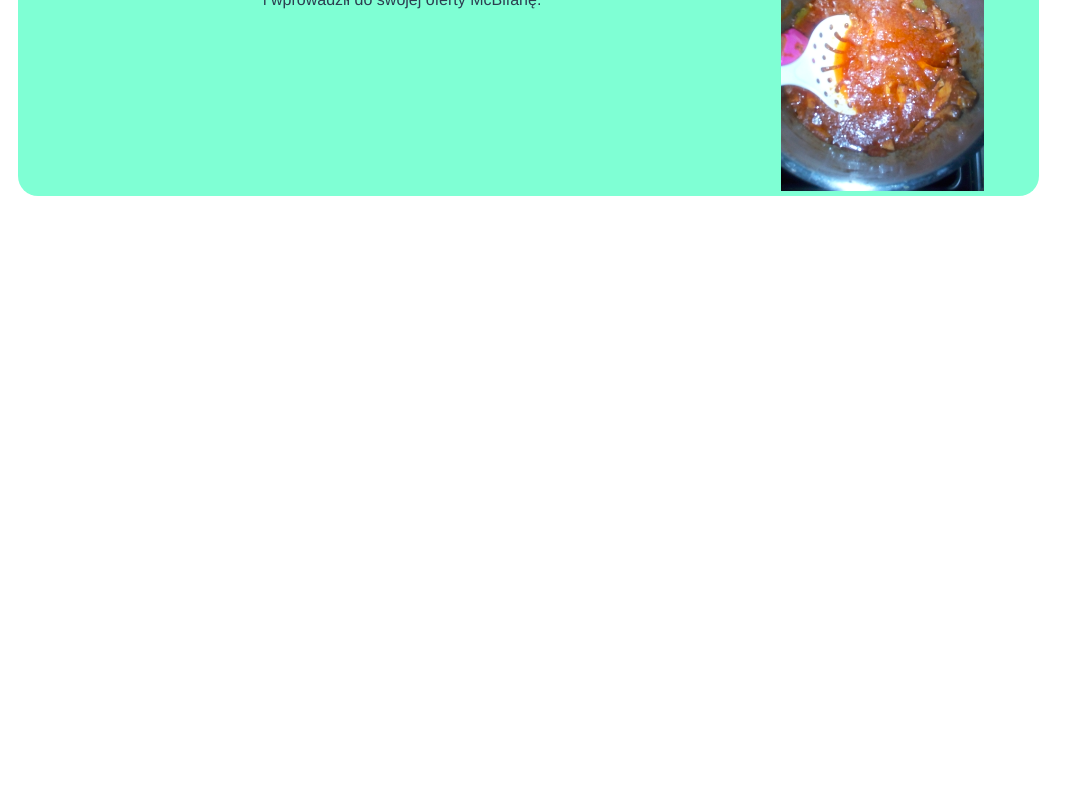
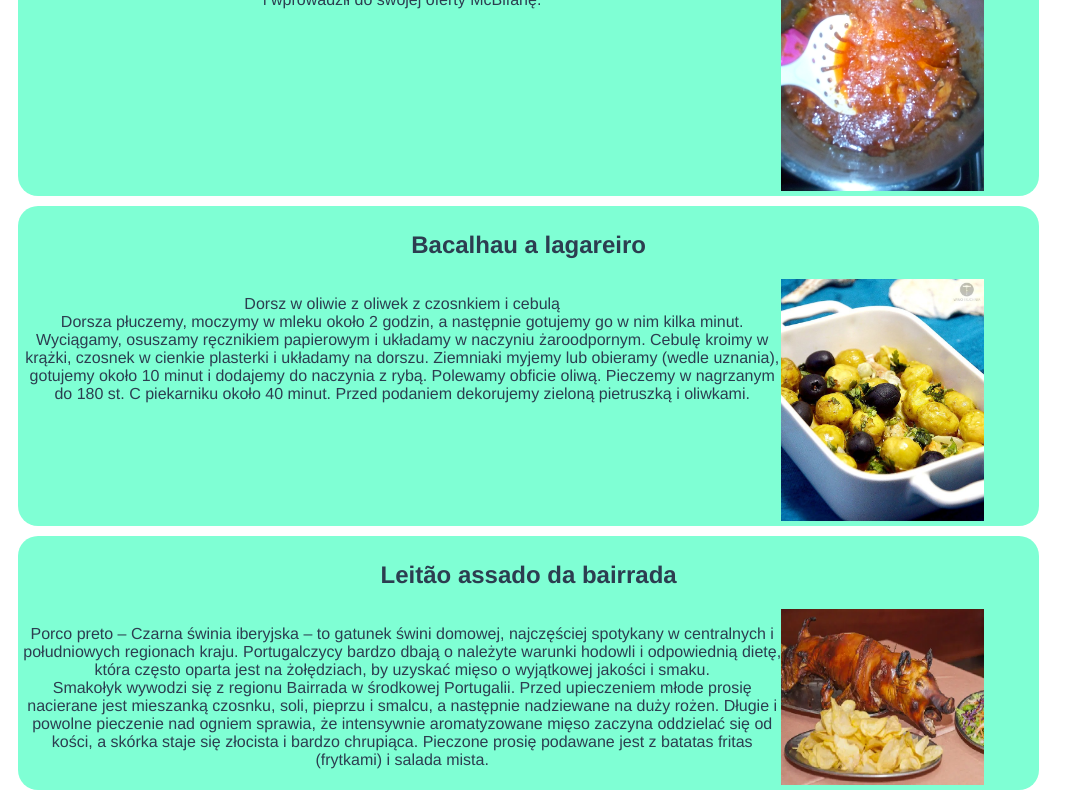
Before and after one commit to BeataBarbara/portugal-cuisine, a Vue app: page /#/maincourses in a window 1280 px wide. Shown: the part 698-1498 px from the top of the page, without its empty margins (0-1084 px from the left). Before the commit the page ends 904 px from the top, so only its background shows below. Built offline with nearby package versions, Linux system fonts and the light colour scheme.

Commit message:
kolejne dania

```diff
--- a/src/views/About.vue
+++ b/src/views/About.vue
@@ -5,6 +5,12 @@
   Strona powstała przy użyciu frameworka vue (wersja 3). <br>
   Treść skupia się na kuchni Portugalii kontynentalnej (a więc z wyłączeniem kuchnii Madery i Azorów).  <br>
   Autor: Beata Skoruś
+</p>
+
+<p>
+  <ul>Źródła
+    <li> <a href="https://r.pl/blog/jakich-portugalskich-potraw-warto-sprobowac?">Link1</a></li>
+  </ul>
 </p>
   </div>
 </template>
--- a/src/views/Maincourses.vue
+++ b/src/views/Maincourses.vue
@@ -20,6 +20,27 @@
             <img alt="przygotowywanie bifany" src="../assets/bifanaMoja.png" title="przygotowywanie bifany"   />
         </div>
         </div>
+
+        <div class="danie">
+        <h2>Bacalhau a lagareiro</h2>
+        <div class="opis-dania">
+            <p class="opis">
+                Dorsz w oliwie z oliwek z czosnkiem i cebulą <br>
+                Dorsza płuczemy, moczymy w mleku około 2 godzin, a następnie gotujemy go w nim kilka minut. Wyciągamy, osuszamy ręcznikiem papierowym i układamy w naczyniu żaroodpornym. Cebulę kroimy w krążki, czosnek w cienkie plasterki i układamy na dorszu. Ziemniaki myjemy lub obieramy (wedle uznania), gotujemy około 10 minut i dodajemy do naczynia z rybą. Polewamy obficie oliwą. Pieczemy w nagrzanym do 180 st. C piekarniku około 40 minut. Przed podaniem dekorujemy zieloną pietruszką i oliwkami.
+            </p>
+            <img alt="bacalhau a lagareiro" src="../assets/bacalhaualagareiro.jpg" title="bacalhau a lagareiro"   />
+        </div>
+        </div>
+        <div class="danie">
+        <h2>Leitão assado da bairrada</h2>
+        <div class="opis-dania">
+            <p class="opis">
+                Porco preto – Czarna świnia iberyjska – to gatunek świni domowej, najczęściej spotykany w centralnych i południowych regionach kraju. Portugalczycy bardzo dbają o należyte warunki hodowli i odpowiednią dietę, która często oparta jest na żołędziach, by uzyskać mięso o wyjątkowej jakości i smaku.  <br>
+                Smakołyk wywodzi się z regionu Bairrada w środkowej Portugalii. Przed upieczeniem młode prosię nacierane jest mieszanką czosnku, soli, pieprzu i smalcu, a następnie nadziewane na duży rożen. Długie i powolne pieczenie nad ogniem sprawia, że intensywnie aromatyzowane mięso zaczyna oddzielać się od kości, a skórka staje się złocista i bardzo chrupiąca. Pieczone prosię podawane jest z batatas fritas (frytkami) i salada mista.
+            </p>
+            <img alt="pieczone prosię" src="../assets/Leitãoassadodabairrada.png" title="pieczone prosię"   />
+        </div>
+        </div>
     </div>
 </template>
 
--- a/src/views/Snacks.vue
+++ b/src/views/Snacks.vue
@@ -12,7 +12,10 @@
         <div class="danie">
         <h2>Grillowane sardynki z sałatką</h2>
         <div class="opis-dania">
-            <p class="opis">podawane z pomidorami oraz pastą z oliwy, oliwek i czosnku            </p>
+            <p class="opis">
+                Podawane z pomidorami oraz pastą z oliwy, oliwek i czosnku <br>
+                Pieczone na węglu drzewnym sardynki są jednym z ulubionych, prostych dań, wybieranym przez Portugalczyków zwłaszcza w upalne, letnie dni. W nocy z 12 na 13 czerwca w całym kraju rozpoczyna się Festas de Sardinha, podczas którego chrupiące sardynki z grilla można dostać dosłownie na każdym rogu.
+           </p>
             <img alt="" src="" title=""   />
         </div>
         </div>
```
Also changed, not shown: src/assets/Leitãoassadodabairrada.png (added), src/assets/bacalhaualagareiro.jpg (renamed from src/assets/bacalhau a lagareiro.jpg).
